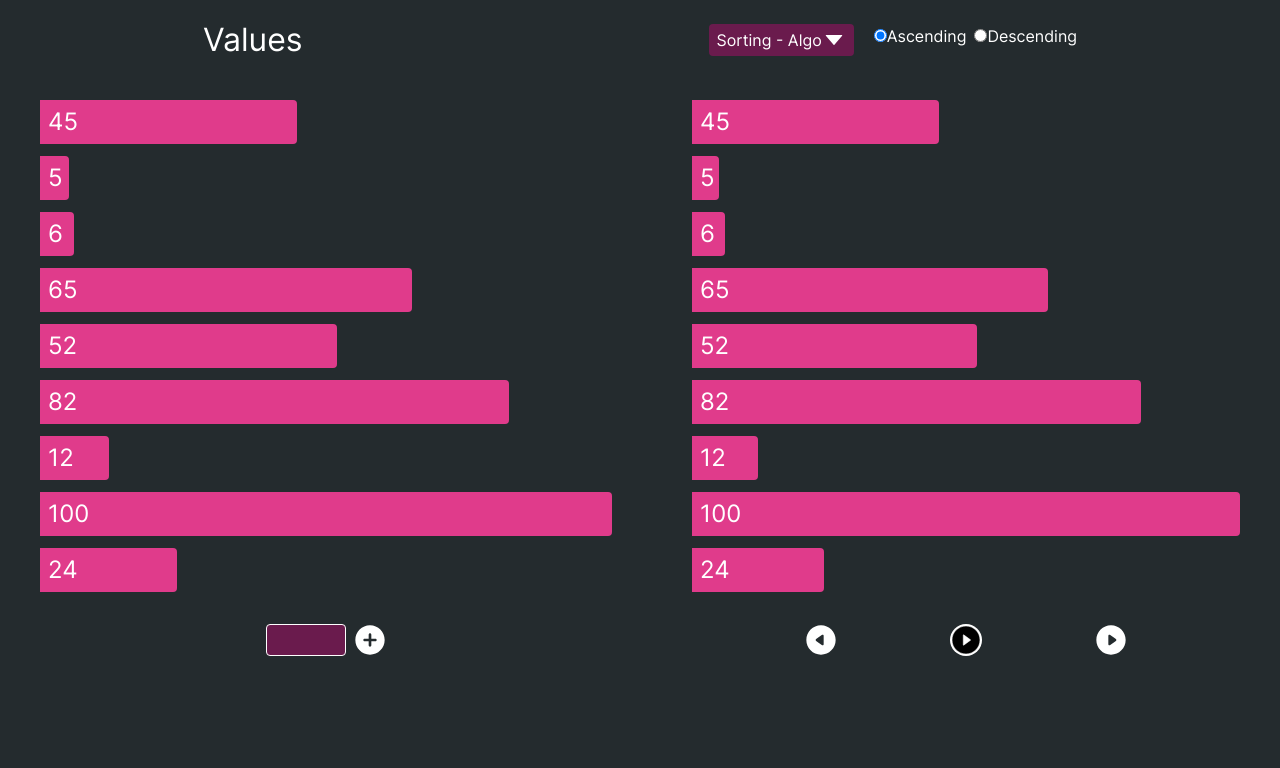
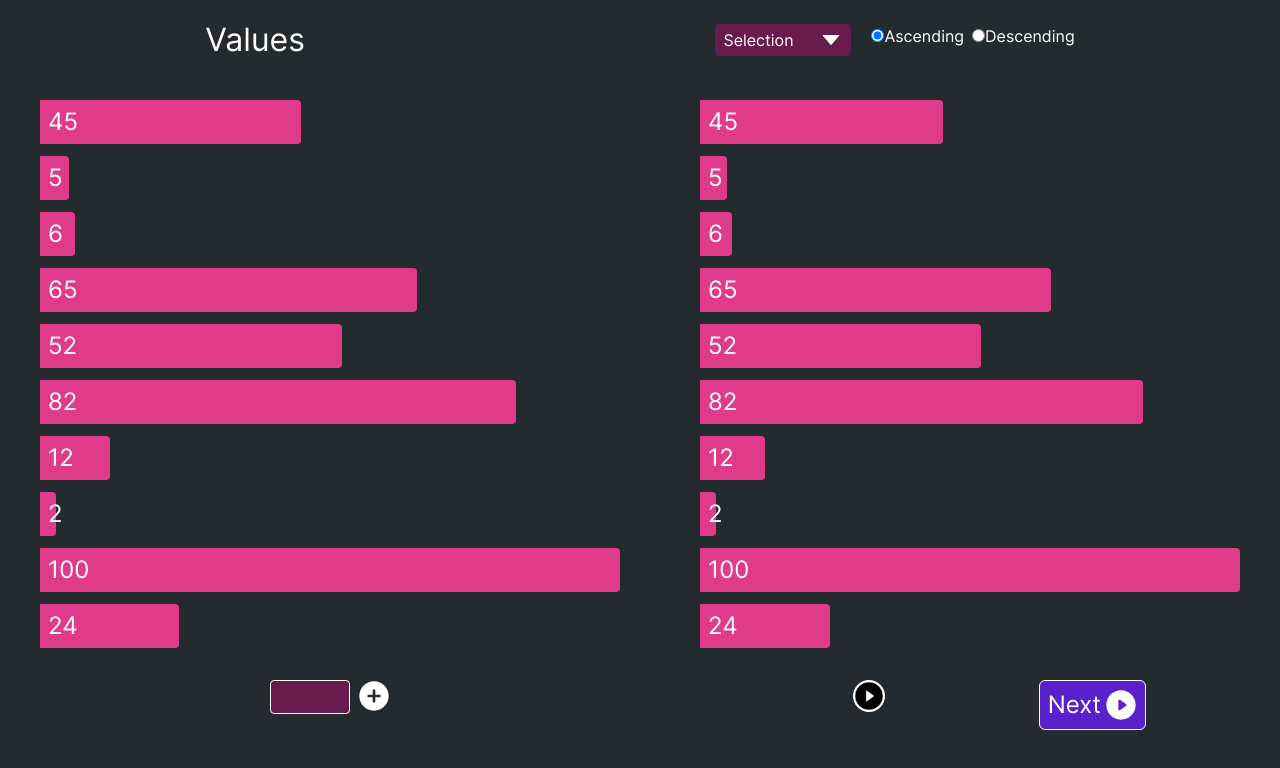
Before and after one commit to vmmoorthy/sorting-algo, a React (Create React App) app: page / in a window 1280 px wide. Shown: the top 768 px of the page. Built offline with nearby package versions, Linux system fonts and the light colour scheme; the HTML template or start-up script is replaced by a standard one.

Commit message:
support for selection sort has enabled

```diff
--- a/src/App.jsx
+++ b/src/App.jsx
@@ -9,12 +9,12 @@ function App() {
   const inputRef = useRef(null)
 
   const [sortCompleted, setSortCompleted] = useState(false);
-  const [values, setValues] = useState([45, 5, 6, 65, 52, 82, 12, 100, 24]);
+  const [values, setValues] = useState([45, 5, 6, 65, 52, 82, 12, 2, 100, 24]);
   const [sorted, setSorted] = useState([]);
   //stores the index of selected item
   const [selectedElements, setSelectedElements] = useState([]);
   const [isAsc, setIsAsc] = useState(true);
-
+  const [algo, setAlgo] = useState("Selection");
 
   useEffect(() => {
     setSorted(values)
@@ -24,9 +24,9 @@ function App() {
     countSorted.current = 1
     arrowRef.current = { p1: null, p2: null }
     setSortCompleted(false)
-  }, [values, isAsc]);
+  }, [values, isAsc, algo]);
 
-  function nextStep() {
+  function nextStep_Insertion() {
     // for bubble sort
     if (currentStep.current === 0)
       // select 2 elements
@@ -42,7 +42,7 @@ function App() {
         }
         return [first, first + 1];
       });
-    // if first element is greater than second element
+    // if first element is greater than second element, mark for swap otherwise getting select next 2 elements
     else if (currentStep.current === 1) {
       if (isAsc ? sorted[selectedElements[0]] > sorted[selectedElements[1]] : sorted[selectedElements[0]] < sorted[selectedElements[1]]) {
         arrowRef.current.p1.style.backgroundColor = "#E21717";
@@ -51,7 +51,89 @@ function App() {
       }
       else {
         currentStep.current = 0;
-        nextStep()
+        nextStep_Bubble()
+      }
+    }
+    // swap them
+    else if (currentStep.current === 2) {
+      setSorted(p => {
+        const newList = [...p];
+        const temp = newList[selectedElements[0]];
+        newList[selectedElements[0]] = newList[selectedElements[1]];
+        newList[selectedElements[1]] = temp;
+        currentStep.current = 0;
+        // reset the selected elements style to default
+        arrowRef.current.p1.style.backgroundColor = "#38CC77";
+        arrowRef.current.p2.style.backgroundColor = "#38CC77";
+        return newList;
+      })
+    }
+  }
+
+  function nextStep_Selection() {
+    // for selection sort
+    if (currentStep.current === 0)
+      // select 2 elements
+      setSelectedElements(p => {
+        if (sorted.length - countSorted.current <= 0) { countSorted.current = sorted.length + 1; setSortCompleted(true); return ([]) }
+        const first = countSorted.current - 1;
+        //check the selected elements is smaller than next element
+        currentStep.current = 1;
+        return [first, first + 1];
+      });
+
+    // if first element is greater than second element, mark for swap otherwise getting select next 2 elements
+    else if (currentStep.current === 1) {
+      if (sorted.length - 1 <= selectedElements[1]) {
+        // arrowRef.current.p1.style.backgroundColor = "#E21717";
+        // arrowRef.current.p2.style.backgroundColor = "#E21717";
+        currentStep.current = 2;
+      }
+      if (isAsc ? sorted[selectedElements[0]] > sorted[selectedElements[1]] : sorted[selectedElements[0]] < sorted[selectedElements[1]])
+        setSelectedElements(p => [p[1], (p[1] + 1) >= sorted.length ? countSorted.current - 1 : p[1] + 1])
+      else
+        setSelectedElements(p => [p[0], (p[1] + 1) >= sorted.length ? countSorted.current - 1 : p[1] + 1])
+    }
+    // swap them
+    else if (currentStep.current === 2) {
+      setSorted(p => {
+        const newList = [...p];
+        const temp = newList[countSorted.current - 2];
+        newList[countSorted.current - 2] = newList[selectedElements[0]];
+        newList[selectedElements[0]] = temp;
+        currentStep.current = 0;
+        return newList;
+      })
+      countSorted.current += 1;
+    }
+  }
+
+  function nextStep_Bubble() {
+    // for bubble sort
+    if (currentStep.current === 0)
+      // select 2 elements
+      setSelectedElements(p => {
+        const first = !isNaN(p[0]) ? p[0] + 1 : 0;
+        currentStep.current = 1;
+        //validate the length of the array
+        if (first >= sorted.length - countSorted.current) {
+          // for sort completion
+          if (sorted.length - countSorted.current <= 0) { countSorted.current = sorted.length + 1; setSortCompleted(true); return ([]) }
+          else countSorted.current += 1;
+          return [0, 1];
+        }
+        return [first, first + 1];
+      });
+    // if first element is greater than second element, mark for swap otherwise getting select next 2 elements
+    else if (currentStep.current === 1) {
+      if (isAsc ? sorted[selectedElements[0]] > sorted[selectedElements[1]] : sorted[selectedElements[0]] < sorted[selectedElements[1]]) {
+        arrowRef.current.p1.style.backgroundColor = "#E21717";
+        arrowRef.current.p2.style.backgroundColor = "#E21717";
+        currentStep.current = 2;
+      }
+      else {
+        currentStep.current = 0;
+        nextStep_Bubble()
       }
     }
     // swap them
@@ -72,30 +154,75 @@ function App() {
 
   const addElement = () => {
     const val = inputRef.current.value
-    if (val === "") return;
+    if (val === "" || isNaN(Number(val))) return;
     setValues(p => [...p, val])
     inputRef.current.value = ""
     inputRef.current.focus()
   }
 
+  const selectAlgo = () => {
+    switch (algo) {
+      case "Bubble":
+        nextStep_Bubble()
+        break;
+      case "Insertion":
+        nextStep_Insertion()
+        break;
+      case "Selection":
+        nextStep_Selection()
+        break;
+      default:
+        nextStep_Bubble()
+        break;
+    }
+  }
+
+  const getColor = (index) => {
+    if (selectedElements.includes(index)) {
+      if (algo === "Selection" && currentStep.current === 2) {
+        return "#E21717"
+      }
+      return "#38CC77";
+    }
+    else {
+      if (algo === "Bubble") {
+        if (sorted.length - countSorted.current < index)
+          return "#5A20CB";
+        else
+          return ""
+      }
+      else if (algo === "Selection") {
+        if (countSorted.current - 1 > index)
+          return "#5A20CB";
+        else
+          return ""
+      }
+    }
+  }
+
   return (
     <div className="app bg-[#242B2E] overflow-auto w-full h-screen ">
-      {sortCompleted && <div className="onCompletion fixed left-0 top-0 w-full h-full bg-[#0000004D] flex items-center justify-center ">
+      {sortCompleted && <div className="onCompletion z-10 fixed left-0 top-0 w-full h-full bg-[#0000004D] flex items-center justify-center ">
         <div className="message rounded-[50px] bg-[#6A1B4D] py-8 px-12 flex flex-col text-center justify-center items-center [&>*]:mb-4 ">
           <h1 className=" font-bold text-4xl text-white ">Hurry ! Array has sorted successfully</h1>
           <svg width="130" height="130" viewBox="0 0 130 130" fill="none" xmlns="http://www.w3.org/2000/svg">
             <path d="M115.781 71.0937C111.719 91.4062 96.4032 110.532 74.9126 114.806C64.4312 116.894 53.5585 115.621 43.8426 111.169C34.1266 106.718 26.0628 99.3146 20.7992 90.0135C15.5356 80.7125 13.3406 69.9878 14.5268 59.3667C15.713 48.7456 20.2199 38.7695 27.4057 30.8587C42.1444 14.625 67.0313 10.1562 87.3438 18.2812" stroke="#66AD47" strokeWidth="14" strokeLinecap="round" strokeLinejoin="round" />
             <path d="M46.7188 62.9688L67.0312 83.2812L115.781 30.4688" stroke="#66AD47" strokeWidth="14" strokeLinecap="round" strokeLinejoin="round" />
           </svg>
-          <div onClick={() => setSortCompleted(false)} className="btn bg-[#FF6666] text-white text-[1.5rem] px-5 py-2 cursor-pointer transition-all font-bold rounded-xl active:scale-110 ">Done</div>
+          <div onClick={() => setTimeout(() => setSortCompleted(false), 200)} className="btn bg-[#FF6666] text-white text-[1.5rem] px-5 py-2 cursor-pointer  transition-all font-bold rounded-xl active:scale-125 ">Done</div>
         </div>
       </div>}
       <div className="head h-[5rem] flex flex-row justify-around items-center ">
         <div className="left"><h1 className="text-[2rem] bold text-white" >Values</h1></div>
         <div className="right text-white grid grid-flow-col gap-5">
-          <div className="dropDown flex flex-row justify-center items-center bg-[#6A1B4D] rounded py-1 px-2 "><span>Sorting - Algo</span><svg width="1.5rem" height="1.5rem" viewBox="0 0 40 40" fill="#fff" xmlns="http://www.w3.org/2000/svg">
+          <div tabIndex={0} className="dropDown cursor-pointer relative [&>.dropList]:focus:visible flex flex-row justify-center items-center bg-[#6A1B4D] rounded py-1 px-2 "><span className="w-24">{algo}</span><svg width="1.5rem" height="1.5rem" viewBox="0 0 40 40" fill="#fff" xmlns="http://www.w3.org/2000/svg">
             <path d="M32.8281 11.7188H7.17189C6.40235 11.7188 5.97267 12.5313 6.44923 13.0859L19.2774 27.9609C19.6445 28.3867 20.3516 28.3867 20.7227 27.9609L33.5508 13.0859C34.0274 12.5313 33.5977 11.7188 32.8281 11.7188Z" fill="white" />
           </svg>
+            <div className="dropList invisible absolute top-[2.2rem] left-0 w-full  flex flex-col justify-center items-center bg-[#6A1B4D] rounded-b-md">
+              <div onClick={() => setAlgo("Bubble")} className="item p-2 hover:scale-105 transition-all ">Bubble</div>
+              <div onClick={() => setAlgo("Insertion")} className="item p-2 hover:scale-105 transition-all ">Insertion</div>
+              <div onClick={() => setAlgo("Selection")} className="item p-2 hover:scale-105 transition-all ">Selection</div>
+            </div>
           </div>
           <div className="grid grid-flow-col gap-2">
             <label htmlFor="ascOrder">
@@ -115,7 +242,7 @@ function App() {
             {values.map((value, index) => <div key={index} style={{ width: `${value}%` }} className="value px-2 py-1 bg-[#E03B8B] rounded-r text-[1.5rem]  my-3">{value}</div>)}
           </div>
           <div className="footer mt-5 grid grid-flow-col justify-center gap-2">
-            <input type="text" onKeyDown={e => e.key === "Enter" && addElement()} ref={r => inputRef.current = r} className=" rounded min-w-[2rem] max-w-[5rem] w-fit border border-solid border-white   bg-[#6A1B4D]" />
+            <input type="text" onKeyDown={e => e.key === "Enter" && addElement()} ref={r => inputRef.current = r} className=" rounded min-w-[2rem] max-w-[5rem] w-fit border border-solid border-white p-1  bg-[#6A1B4D]" />
             <svg onClick={addElement} className="active:scale-110 transition-all" width="2rem" height="2rem" viewBox="0 0 60 60" fill="none" xmlns="http://www.w3.org/2000/svg">
               <path fillRule="evenodd" clipRule="evenodd" d="M30 2.5C14.8125 2.5 2.5 14.8125 2.5 30C2.5 45.1875 14.8125 57.5 30 57.5C45.1875 57.5 57.5 45.1875 57.5 30C57.5 14.8125 45.1875 2.5 30 2.5ZM32.5 40C32.5 40.663 32.2366 41.2989 31.7678 41.7678C31.2989 42.2366 30.663 42.5 30 42.5C29.337 42.5 28.7011 42.2366 28.2322 41.7678C27.7634 41.2989 27.5 40.663 27.5 40V32.5H20C19.337 32.5 18.7011 32.2366 18.2322 31.7678C17.7634 31.2989 17.5 30.663 17.5 30C17.5 29.337 17.7634 28.7011 18.2322 28.2322C18.7011 27.7634 19.337 27.5 20 27.5H27.5V20C27.5 19.337 27.7634 18.7011 28.2322 18.2322C28.7011 17.7634 29.337 17.5 30 17.5C30.663 17.5 31.2989 17.7634 31.7678 18.2322C32.2366 18.7011 32.5 19.337 32.5 20V27.5H40C40.663 27.5 41.2989 27.7634 41.7678 28.2322C42.2366 28.7011 42.5 29.337 42.5 30C42.5 30.663 42.2366 31.2989 41.7678 31.7678C41.2989 32.2366 40.663 32.5 40 32.5H32.5V40Z" fill="white" />
             </svg>
@@ -123,7 +250,8 @@ function App() {
         </div>
         <div className="pageRender  h-full p-2 px-10 text-white">
 
-          <div className="content max-h-[75vh] overflow-auto ">{sorted.map((value, index) => <div key={index} style={{ width: `${value}%`, backgroundColor: `${selectedElements.includes(index) ? "#38CC77" : (sorted.length - countSorted.current < index ? "#5A20CB" : "")}` }} ref={r => {
+          <div className="content max-h-[75vh] overflow-auto ">{sorted.map((value, index) => <div key={index} style={{ width: `${value}%`, backgroundColor: `${getColor(index)}` }}
+            ref={r => {
               const eleSelectedIndex = selectedElements.indexOf(index)
               if (eleSelectedIndex === 0)
                 arrowRef.current.p1 = r;
@@ -133,19 +261,22 @@ function App() {
             }} className="value px-2 py-1 select-none bg-[#E03B8B] rounded-r text-[1.5rem]  my-3">{value}</div>)}</div>
 
           <div className="footer mt-5 grid grid-flow-col justify-evenly ">
-            <svg className="cursor-pointer active:scale-110 transition-all " width="2rem" height="2rem" viewBox="0 0 60 60" fill="none" xmlns="http://www.w3.org/2000/svg">
+            {/* <svg className="cursor-pointer active:scale-110 transition-all " width="2rem" height="2rem" viewBox="0 0 60 60" fill="none" xmlns="http://www.w3.org/2000/svg">
               <path fillRule="evenodd" clipRule="evenodd" d="M30 2.5C14.8125 2.5 2.5 14.8125 2.5 30C2.5 45.1875 14.8125 57.5 30 57.5C45.1875 57.5 57.5 45.1875 57.5 30C57.5 14.8125 45.1875 2.5 30 2.5ZM35 22C35.0041 21.6452 34.9148 21.2956 34.741 20.9862C34.5672 20.6768 34.3151 20.4186 34.01 20.2375C33.7136 20.067 33.3742 19.9857 33.0327 20.0034C32.6912 20.0212 32.3621 20.1372 32.085 20.3375L20.835 28.3375C20.5738 28.5284 20.3619 28.7788 20.2167 29.0679C20.0715 29.357 19.9972 29.6765 20 30C20 30.67 20.3125 31.2925 20.835 31.665L32.085 39.665C32.3621 39.8653 32.6912 39.9813 33.0327 39.9991C33.3742 40.0168 33.7136 39.9355 34.01 39.765C34.3155 39.5837 34.5678 39.3251 34.7416 39.0152C34.9154 38.7054 35.0045 38.3552 35 38V22Z" fill="white" />
-            </svg>
+            </svg> */}
 
             <svg className="cursor-pointer active:scale-110 transition-all " width="2rem" height="2rem" viewBox="0 0 60 60" fill="none" xmlns="http://www.w3.org/2000/svg">
               <rect width="60" height="60" rx="30" fill="white" />
               <path d="M30 3.75C15.5039 3.75 3.75 15.5039 3.75 30C3.75 44.4961 15.5039 56.25 30 56.25C44.4961 56.25 56.25 44.4961 56.25 30C56.25 15.5039 44.4961 3.75 30 3.75ZM38.4434 30.4043L25.6465 39.7148C25.5763 39.7653 25.4936 39.7954 25.4075 39.8018C25.3213 39.8083 25.2351 39.7909 25.1582 39.7515C25.0813 39.7122 25.0167 39.6524 24.9716 39.5787C24.9264 39.5051 24.9025 39.4204 24.9023 39.334V20.7246C24.9021 20.638 24.9258 20.5531 24.9708 20.4792C25.0158 20.4052 25.0805 20.3452 25.1575 20.3058C25.2346 20.2664 25.3211 20.249 25.4074 20.2557C25.4937 20.2624 25.5764 20.2929 25.6465 20.3438L38.4434 29.6484C38.5038 29.6912 38.5531 29.7478 38.5872 29.8136C38.6212 29.8794 38.639 29.9523 38.639 30.0264C38.639 30.1004 38.6212 30.1734 38.5872 30.2391C38.5531 30.3049 38.5038 30.3615 38.4434 30.4043Z" fill="black" />
               <path d="M30 3.75C15.5039 3.75 3.75 15.5039 3.75 30C3.75 44.4961 15.5039 56.25 30 56.25C44.4961 56.25 56.25 44.4961 56.25 30C56.25 15.5039 44.4961 3.75 30 3.75ZM38.4434 30.4043L25.6465 39.7148C25.5763 39.7653 25.4936 39.7954 25.4075 39.8018C25.3213 39.8083 25.2351 39.7909 25.1582 39.7515C25.0813 39.7122 25.0167 39.6524 24.9716 39.5787C24.9264 39.5051 24.9025 39.4204 24.9023 39.334V20.7246C24.9021 20.638 24.9258 20.5531 24.9708 20.4792C25.0158 20.4052 25.0805 20.3452 25.1575 20.3058C25.2346 20.2664 25.3211 20.249 25.4074 20.2557C25.4937 20.2624 25.5764 20.2929 25.6465 20.3438L38.4434 29.6484C38.5038 29.6912 38.5531 29.7478 38.5872 29.8136C38.6212 29.8794 38.639 29.9523 38.639 30.0264C38.639 30.1004 38.6212 30.1734 38.5872 30.2391C38.5531 30.3049 38.5038 30.3615 38.4434 30.4043Z" stroke="white" />
             </svg>
-
-            <svg className="cursor-pointer active:scale-110 transition-all " onClick={nextStep} width="2rem" height="2rem" viewBox="0 0 60 60" fill="none" xmlns="http://www.w3.org/2000/svg">
+            <div className="relative w-12">
+              <div className="cursor-pointer select-none absolute z-[0] active:scale-110 active:border-2 transition-all text-2xl bg-[#5A20CB] p-2 flex flex-row [&>*]:ml-1 rounded-md border border-white border-solid " onClick={selectAlgo} >Next
+                <svg width="2rem" height="2rem" viewBox="0 0 60 60" fill="none" xmlns="http://www.w3.org/2000/svg">
                   <path fillRule="evenodd" clipRule="evenodd" d="M30 2.5C14.8125 2.5 2.5 14.8125 2.5 30C2.5 45.1875 14.8125 57.5 30 57.5C45.1875 57.5 57.5 45.1875 57.5 30C57.5 14.8125 45.1875 2.5 30 2.5ZM25 22C25 21.2625 25.38 20.585 25.99 20.2375C26.2864 20.067 26.6258 19.9857 26.9673 20.0034C27.3088 20.0212 27.6379 20.1372 27.915 20.3375L39.165 28.3375C39.4262 28.5284 39.6381 28.7788 39.7833 29.0679C39.9285 29.357 40.0028 29.6765 40 30C40.0032 30.3239 39.9291 30.6439 39.7839 30.9335C39.6387 31.2231 39.4265 31.4738 39.165 31.665L27.915 39.665C27.6379 39.8653 27.3088 39.9813 26.9673 39.9991C26.6258 40.0168 26.2864 39.9355 25.99 39.765C25.6845 39.5837 25.4322 39.3251 25.2584 39.0152C25.0846 38.7054 24.9955 38.3552 25 38V22Z" fill="white" />
                 </svg>
+              </div>
+            </div>
 
           </div>
         </div>
```
Lines whose indentation alone changed are shown as unchanged.
